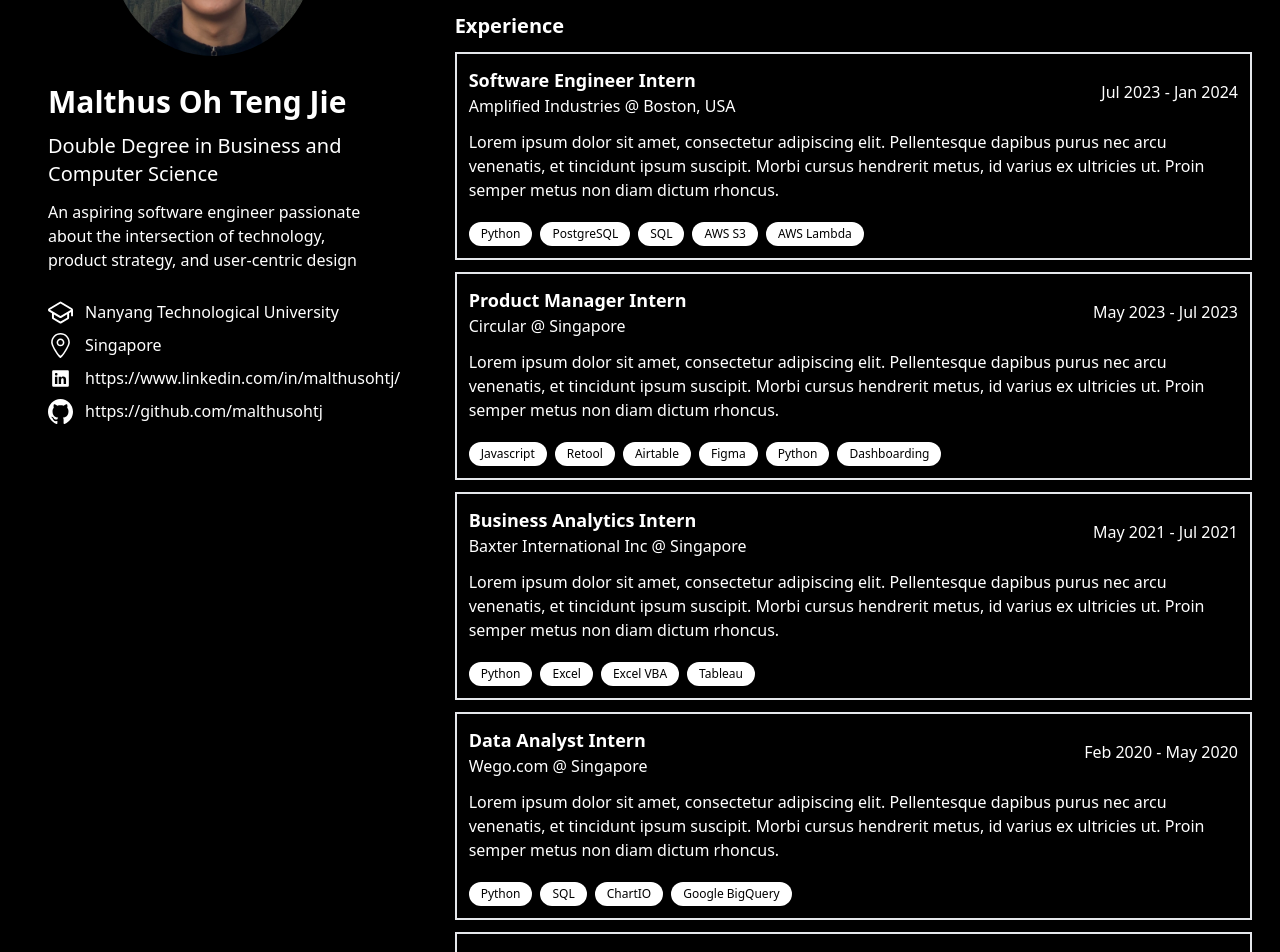
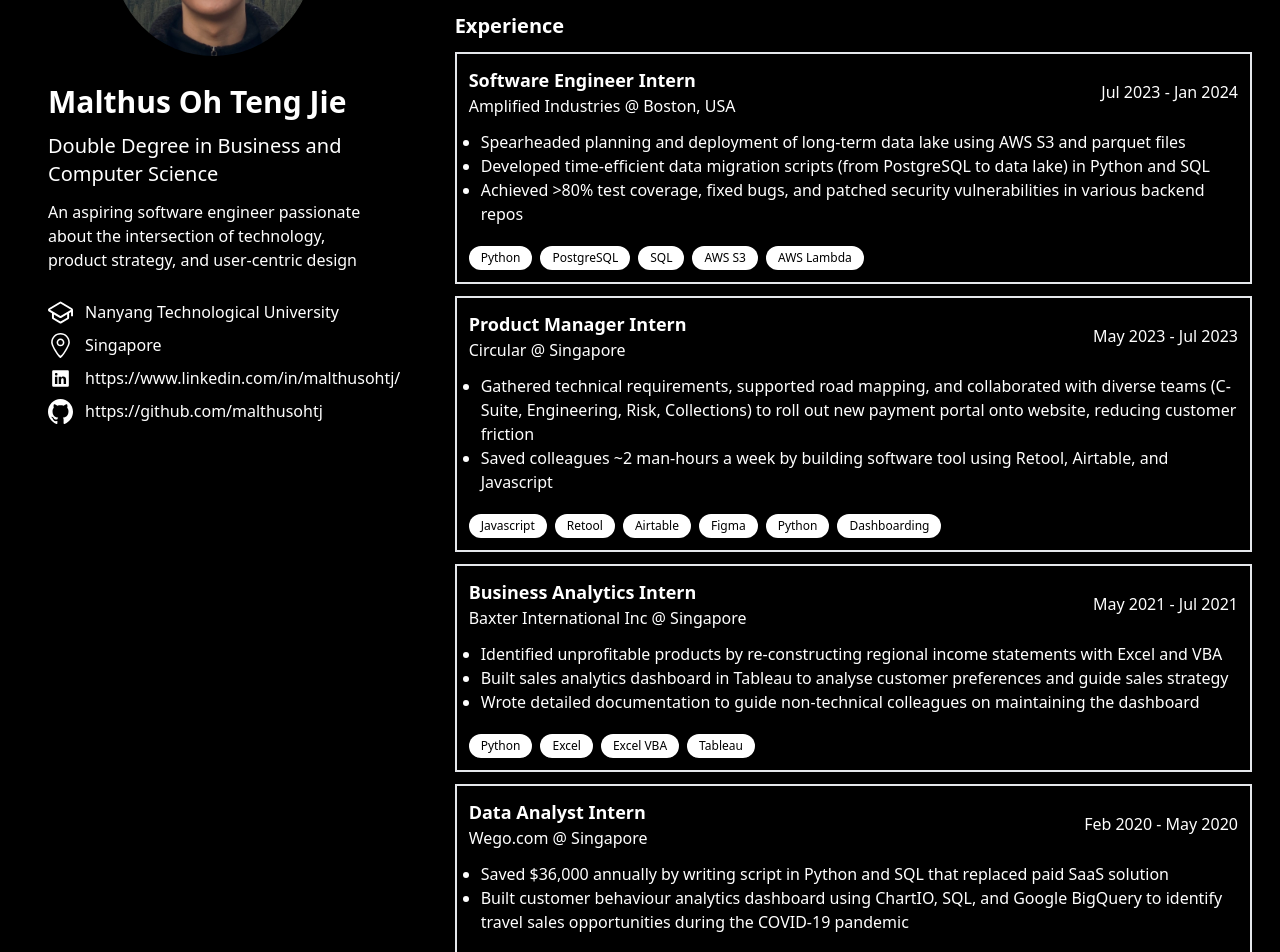
Before and after one commit to malthusohtj/malthusohtj.github.io, a Next.js app: page / in a window 1280 px wide. Shown: the part 260-1212 px from the top of the page. Built offline with nearby package versions, Linux system fonts and the light colour scheme.

Commit message:
added bullet points to experience

```diff
--- a/app/components/experience.js
+++ b/app/components/experience.js
@@ -11,7 +11,11 @@
                 </span>
             </div>
         </div>
-        <p className="mt-3">Lorem ipsum dolor sit amet, consectetur adipiscing elit. Pellentesque dapibus purus nec arcu venenatis, et tincidunt ipsum suscipit. Morbi cursus hendrerit metus, id varius ex ultricies ut. Proin semper metus non diam dictum rhoncus.</p>
+        <ul className="ml-3 mt-3 list-disc">
+            {props.data.description.map((point) => {
+                return <li>{point}</li>
+            })}
+        </ul>
         <ul className="mt-3 flex flex-wrap">
             {props.data.techstack.map((tech) => {
                 return <li>
--- a/app/data.js
+++ b/app/data.js
@@ -6,6 +6,11 @@
             location: "Boston, USA",
             start: "Jul 2023",
             end: "Jan 2024",
+            description: [
+                "Spearheaded planning and deployment of long-term data lake using AWS S3 and parquet files",
+                "Developed time-efficient data migration scripts (from PostgreSQL to data lake) in Python and SQL",
+                "Achieved >80% test coverage, fixed bugs, and patched security vulnerabilities in various backend repos"
+            ],
             techstack: ["Python", "PostgreSQL", "SQL", "AWS S3", "AWS Lambda"]
         },
         {
@@ -14,6 +19,10 @@
             location: "Singapore",
             start: "May 2023",
             end: "Jul 2023",
+            description: [
+                "Gathered technical requirements, supported road mapping, and collaborated with diverse teams (C-Suite, Engineering, Risk, Collections) to roll out new payment portal onto website, reducing customer friction",
+                "Saved colleagues ~2 man-hours a week by building software tool using Retool, Airtable, and Javascript",
+            ],
             techstack: ["Javascript", "Retool", "Airtable", "Figma", "Python", "Dashboarding"]
         },
         {
@@ -22,6 +31,11 @@
             location: "Singapore",
             start: "May 2021",
             end: "Jul 2021",
+            description: [
+                "Identified unprofitable products by re-constructing regional income statements with Excel and VBA",
+                "Built sales analytics dashboard in Tableau to analyse customer preferences and guide sales strategy",
+                "Wrote detailed documentation to guide non-technical colleagues on maintaining the dashboard"
+            ],
             techstack: ["Python", "Excel", "Excel VBA", "Tableau"]
         },
         {
@@ -30,6 +44,10 @@
             location: "Singapore",
             start: "Feb 2020",
             end: "May 2020",
+            description: [
+                "Saved $36,000 annually by writing script in Python and SQL that replaced paid SaaS solution",
+                "Built customer behaviour analytics dashboard using ChartIO, SQL, and Google BigQuery to identify travel sales opportunities during the COVID-19 pandemic",
+            ],
             techstack: ["Python", "SQL", "ChartIO", "Google BigQuery"]
         },
         {
@@ -38,6 +56,9 @@
             location: "Singapore",
             start: "Aug 2018",
             end: "Feb 2020",
+            description: [
+                "Achieved 2nd Runner Up in RSAF Mobile App Challenge for building Android app that automates meeting scheduling and venue booking for military officers. Developed using Java and Google Cloud Firestore",
+            ],
             techstack: ["Java", "Android", "Android Studio", "Google Cloud Firestore"]
         },
     ]
```
